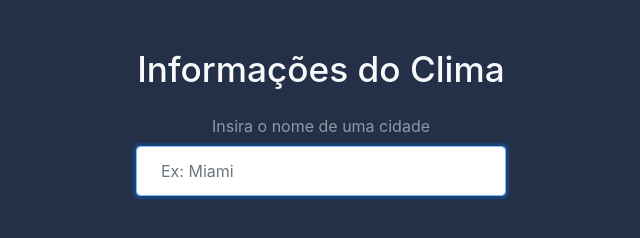
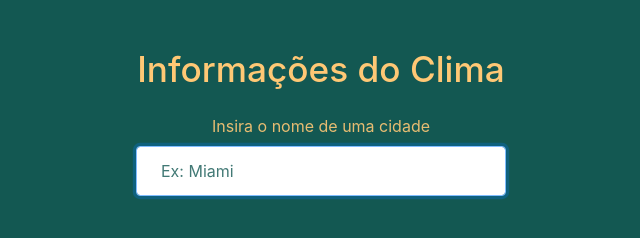
Before and after one commit to francisko-rezende/cjrm-weather_app, a plain HTML site: page index.html in a window 1280 px wide. Shown: the whole page, without its empty margins (319-959 px from the left). Drawn offline with nearby package versions, Linux system fonts and the light colour scheme.

Commit message:
Change background and text color

```diff
--- a/css/style.css
+++ b/css/style.css
@@ -1,5 +1,25 @@
 body {
-  background: #233047;
+  background: hsl(175deg 64% 21%);
+}
+
+.green-text {
+  color: hsl(175deg 64% 21%);
+}
+
+.green-text::placeholder {
+  color: hsl(175deg 64% 21% / 0.8);
+}
+
+.green-text::focus {
+  color: hsl(175deg 64% 21%);
+}
+
+.yellow-text {
+  color: hsl(36deg 100% 73%);
+}
+
+.faded-yellow-text {
+  color: hsl(36deg 100% 73% / 0.9);
 }
 
 .container {
--- a/index.html
+++ b/index.html
@@ -8,11 +8,11 @@
 </head>
 <body>
   <div class="container my-5 mx-auto">
-    <h1 class="text-light text-center my-4">Informações do Clima</h1>
+    <h1 class="text-center my-4b yellow-text">Informações do Clima</h1>
 
-    <form data-js="change-location" class="my-4 text-center text-white-50">
+    <form data-js="change-location" class="my-4 text-center faded-yellow-text">
       <label for="city">Insira o nome de uma cidade</label>
-      <input class="form-control p-4" type="text" name="city" placeholder="Ex: Miami" autofocus>
+      <input class="form-control p-4 green-text" type="text" name="city" placeholder="Ex: Miami" autofocus>
     </form>
 
     <div data-js="city-card" class="card shadow-lg rounded d-none">
@@ -20,7 +20,7 @@
 
       <div data-js="time-icon" class="bg-light mx-auto text-center time-icon"></div>
 
-      <div data-js="weather-details" class="text-muted text-uppercase text-center">
+      <div data-js="weather-details" class="green-text text-uppercase text-center">
         <h5 data-js="city-name" class="my-3">Nome da Cidade</h5>
 
         <div data-js="city-weather" class="my-3">Clima</div>
```
